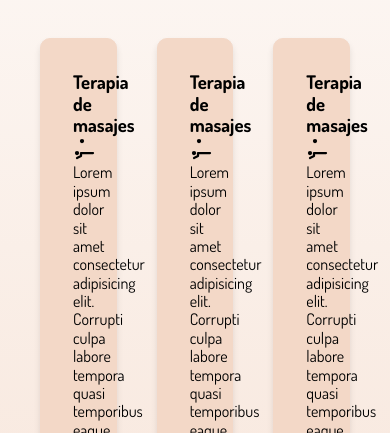
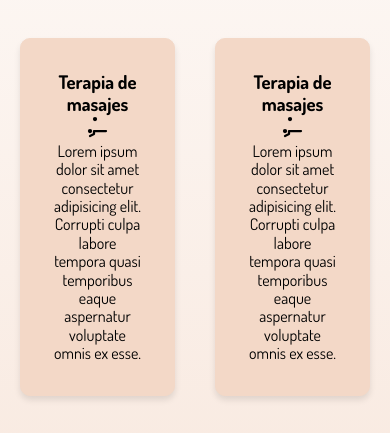
Before and after one commit to FranMayer/Sephora, a website: page pages/services.html in a window 390 px wide. Shown: the part 382-815 px from the top of the page. Drawn offline with Linux system fonts and the light colour scheme.

Commit message:
Añadiendo estilos

```diff
--- a/css/mediaquery.css
+++ b/css/mediaquery.css
@@ -23,7 +23,7 @@
     .nav-list li {
         width: 100%;
         text-align: center;
-        font-size: 20px; /* Reducir un poco el tamaño del texto */
+        font-size: 20px;
         padding: 10px 0;
     }
 
@@ -51,6 +51,11 @@
         align-items: center;
     }
 
+    .main__servicios {
+        display: grid;
+        grid-template-columns: repeat(1, 1fr);
+    }
+
 }
 
 @media (max-width: 768px) {
@@ -72,4 +77,10 @@
     .main-section {
         width: 100%;
     }
+
+    .main__servicios {
+        display: grid;
+        grid-template-columns: repeat(2, 1fr);
+    }
+
 }
--- a/css/style.css
+++ b/css/style.css
@@ -300,11 +300,10 @@ footer a {
 }
 
 .main__servicios {
-    display: flex;
-    justify-content: center;
-    flex-wrap: wrap;
+   display: grid;
+   grid-template-columns: repeat(3, 1fr);
     padding: 20px;
-    width: 100%;
+    width: auto;
     height: auto;
     gap: 40px;
 }
@@ -317,8 +316,6 @@ footer a {
     padding: 2rem;
     text-align: center;
     transition: transform 0.3s ease, box-shadow 0.3s ease;
-    flex: 1 1 calc(33.333% - 40px);
-    max-width: calc(33.333% - 40px);
 }
 
 .main__section:hover {
```
Also changed, not shown: pages/services.html (+0 -1 lines).
